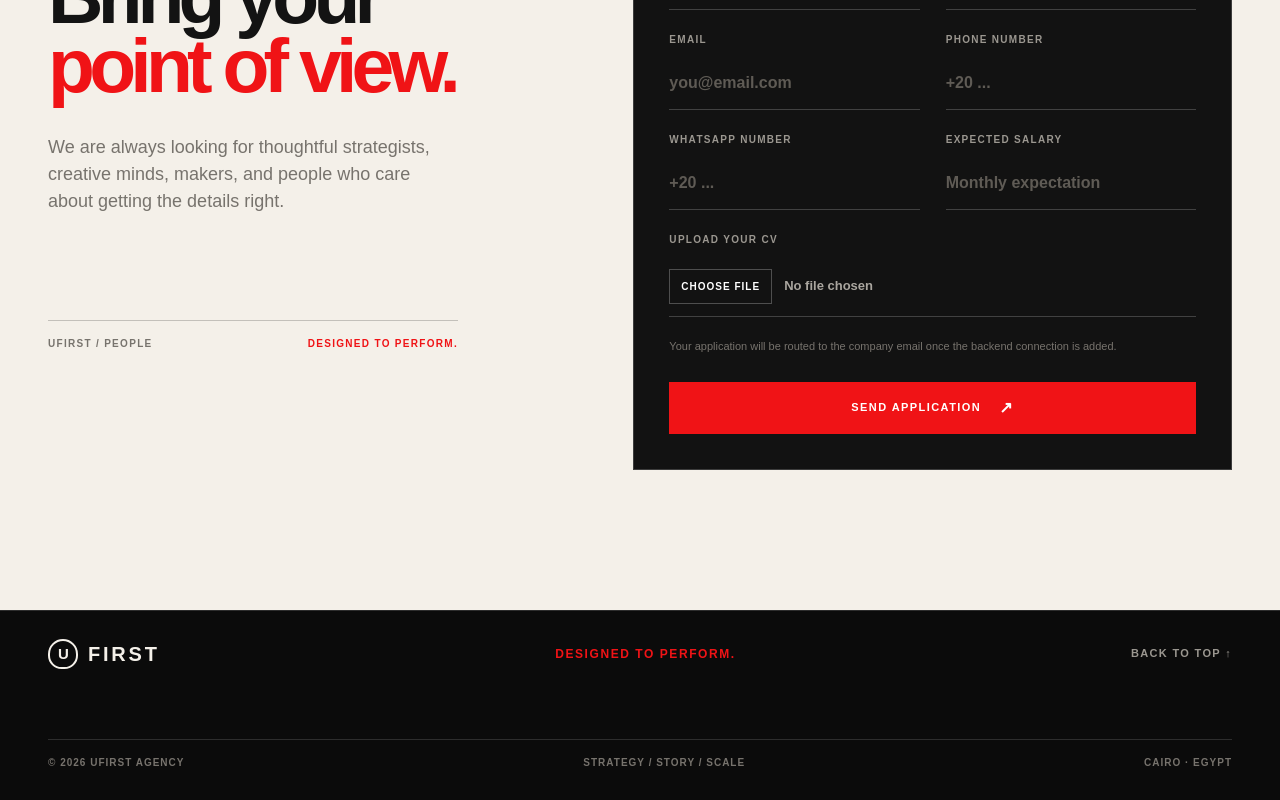
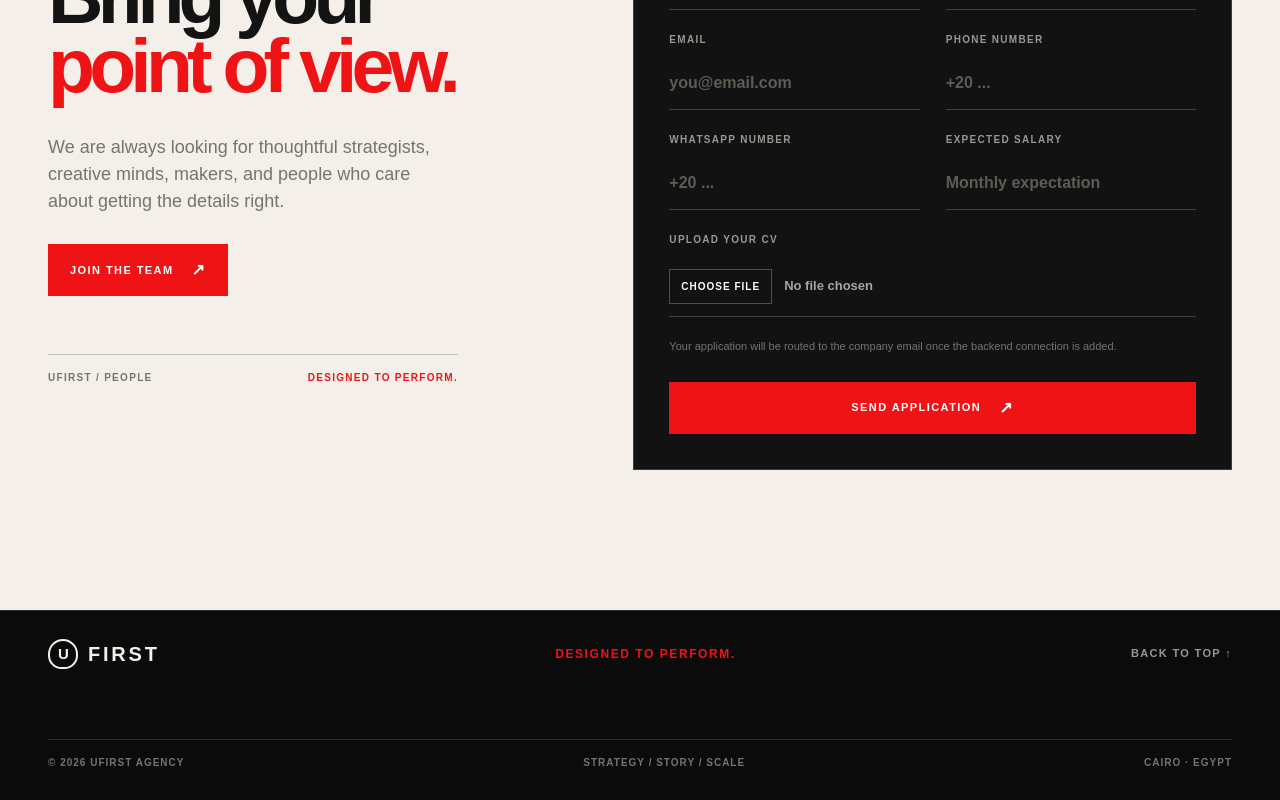
Before and after one commit to DrAhmedAwni/UFirst, a Next.js app: page / in a window 1280 px wide. Shown: the part 9534-10334 px from the top of the page. Built offline with nearby package versions, Linux system fonts and the light colour scheme.

Commit message:
Clarify recruitment call to action

```diff
--- a/app/globals.css
+++ b/app/globals.css
@@ -265,7 +265,8 @@ h2 { font-size: clamp(47px, 6vw, 94px); font-weight: 800; letter-spacing: -.075e
 .careers-copy .section-kicker { color: #77736d; }
 .careers-copy h2 { max-width: 570px; }
 .careers-copy > p { max-width: 410px; margin-top: 34px; color: #77736d; font-size: 18px; line-height: 1.5; }
-.career-meta { display: flex; justify-content: space-between; max-width: 410px; margin-top: 105px; padding-top: 15px; border-top: 1px solid rgba(19,19,19,.22); color: #77736d; font-size: 10px; font-weight: 800; letter-spacing: .13em; text-transform: uppercase; }
+.career-cta { margin-top: 29px; }
+.career-meta { display: flex; justify-content: space-between; max-width: 410px; margin-top: 58px; padding-top: 15px; border-top: 1px solid rgba(19,19,19,.22); color: #77736d; font-size: 10px; font-weight: 800; letter-spacing: .13em; text-transform: uppercase; }
 .career-meta span:last-child { color: var(--red); }
 .career-form-wrap { min-height: 560px; background: var(--black); }
 .career-form { height: 100%; padding: 35px; }
--- a/app/page.tsx
+++ b/app/page.tsx
@@ -553,6 +553,7 @@ export default function Home() {
             <div className="section-kicker"><span>07</span> Join the team</div>
             <h2>Bring your <em>point of view.</em></h2>
             <p>We are always looking for thoughtful strategists, creative minds, makers, and people who care about getting the details right.</p>
+            <a className="button button-primary career-cta" href="#career-form">Join the team <span>↗</span></a>
             <div className="career-meta"><span>UFirst / People</span><span>Designed to perform.</span></div>
           </div>
           <div className="career-form-wrap" id="career-form">
```
